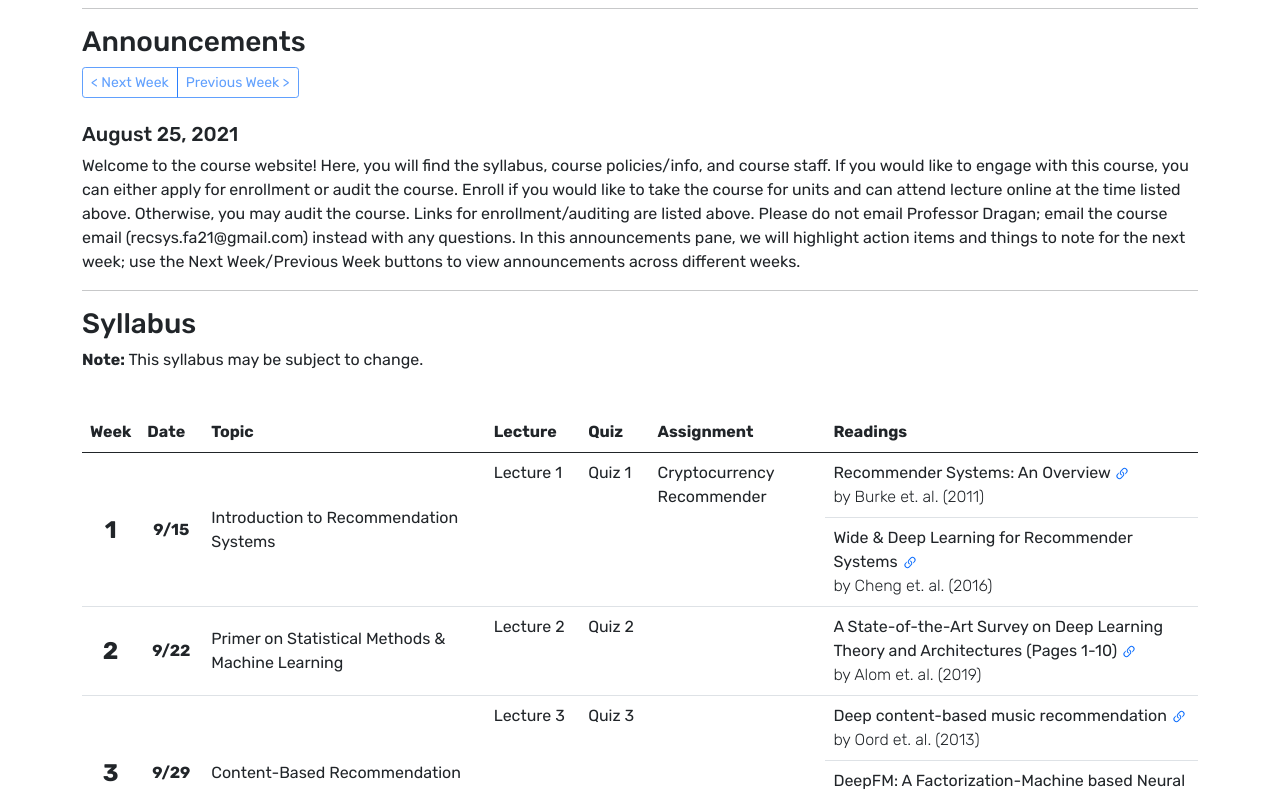
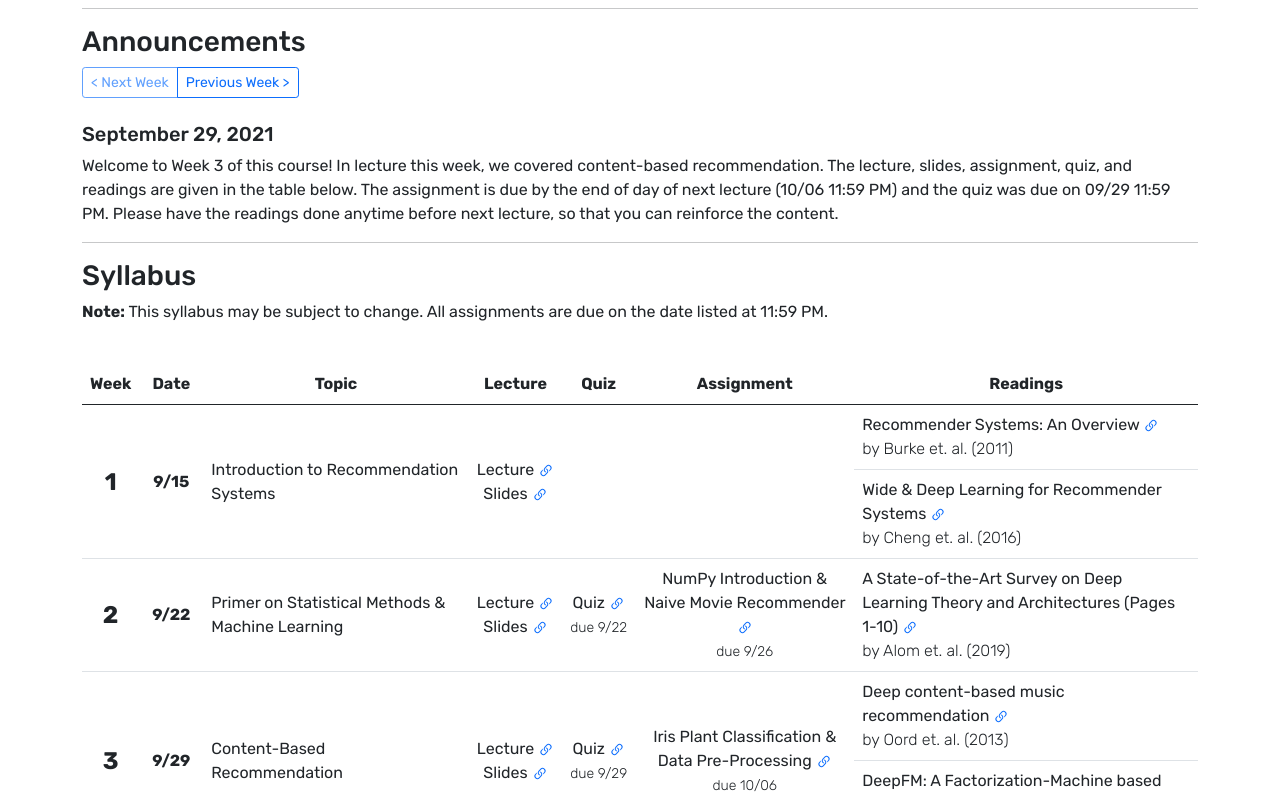
Before and after one commit to mlberkeley/rec-sys-decal-website, a React (Create React App) app: page /staff#/syllabus in a window 1280 px wide. Shown: the part 600-1396 px from the top of the page. Built offline with nearby package versions, Linux system fonts and the light colour scheme.

Commit message:
Updated syllabus with Weeks 1-3 content

```diff
--- a/src/content/announcements.json
+++ b/src/content/announcements.json
@@ -1,4 +1,8 @@
 [
+  {
+    "date": "September 29, 2021",
+    "announcement": "Welcome to Week 3 of this course! In lecture this week, we covered content-based recommendation. The lecture, slides, assignment, quiz, and readings are given in the table below. The assignment is due by the end of day of next lecture (10/06 11:59 PM) and the quiz was due on 09/29 11:59 PM. Please have the readings done anytime before next lecture, so that you can reinforce the content."
+  },
   {
     "date": "August 25, 2021",
     "announcement": "Welcome to the course website! Here, you will find the syllabus, course policies/info, and course staff. If you would like to engage with this course, you can either apply for enrollment or audit the course. Enroll if you would like to take the course for units and can attend lecture online at the time listed above. Otherwise, you may audit the course. Links for enrollment/auditing are listed above. Please do not email Professor Dragan; email the course email (recsys.fa21@gmail.com) instead with any questions. In this announcements pane, we will highlight action items and things to note for the next week; use the Next Week/Previous Week buttons to view announcements across different weeks."
--- a/src/content/syllabus.json
+++ b/src/content/syllabus.json
@@ -4,8 +4,8 @@
     "date": "9/15",
     "topic": "Introduction to Recommendation Systems",
     "description": "What are recommendation systems, their history, use cases, common problems dealt with in designing these systems",
-    "quizLink": "",
-    "lectureLink": "",
+    "lectureLink": "https://youtu.be/c4LVMBE7AUQ",
+    "slidesLink": "https://docs.google.com/presentation/d/1hKrFZQAbY5y2X2x3JPyoxS7Zx3NaVKNuNkV6ncIFYq8/edit?usp=sharing",
     "readings": [
       {
         "type": "paper",
@@ -20,18 +20,17 @@
         "link": "https://arxiv.org/pdf/1606.07792.pdf",
         "year": 2016
       }
-    ],
-    "assignment": {
-      "name": "Cryptocurrency Recommender",
-      "link": ""
-    }
+    ]
   },
   {
     "week": 2,
     "date": "9/22",
     "topic": "Primer on Statistical Methods & Machine Learning",
     "description": "basic statistical metrics, basic NLP methods, introduction to machine learning, ML paradigms",
-    "lectureLink": "",
+    "quizLink": "https://docs.google.com/forms/d/e/1FAIpQLSfUL7Im8SG53AcFDTmIpnrM0qh6EDRqlMlB53uXzkWJPNB0Qg/viewform",
+    "quizDueDate": "9/22",
+    "lectureLink": "https://youtu.be/kQysHK1zeCY",
+    "slidesLink": "https://docs.google.com/presentation/d/1OQOkzw0E6MBiRz34OS1BiqYV9WdWaoxbhmqgVqgY4XM/edit?usp=sharing",
     "readings": [
       {
         "type": "paper",
@@ -40,14 +39,22 @@
         "link": "https://www.mdpi.com/2079-9292/8/3/292",
         "year": 2019
       }
-    ]
+    ],
+    "assignment": {
+      "name": "NumPy Introduction & Naive Movie Recommender",
+      "link": "https://drive.google.com/drive/folders/1ywbD4lqZPrThSd0QmKLqS2DifbICTZHb?usp=sharing",
+      "dueDate": "9/26"
+    }
   },
   {
     "week": 3,
     "date": "9/29",
     "topic": "Content-Based Recommendation",
     "description": "using attributes of items to provide recommendations",
-    "lectureLink": "",
+    "quizLink": "https://docs.google.com/forms/d/e/1FAIpQLSejb91j0PX4lmaK3MUfSFVAKTzNg9BsiL6QEMzIl96fHl6g1Q/viewform",
+    "quizDueDate": "9/29",
+    "lectureLink": "https://youtu.be/hkP3RQbAAvA",
+    "slidesLink": "https://docs.google.com/presentation/d/1SYdavBlbhwMNlVdBOdByHkukW7dg5gIhp0Yr2VaPFrM/edit?usp=sharing",
     "readings": [
       {
         "type": "paper",
@@ -63,14 +70,21 @@
         "link": "https://arxiv.org/pdf/1703.04247.pdf",
         "year": 2017
       }
-    ]
+    ],
+    "assignment": {
+      "name": "Iris Plant Classification & Data Pre-Processing",
+      "link": "https://drive.google.com/drive/folders/1_5g4I0EVDdlCng9Pij1f7xFoWLHHaoQA?usp=sharing",
+      "dueDate": "10/06"
+    }
   },
   {
     "week": 4,
     "date": "10/06",
     "topic": "Collaborative Filtering",
     "description": "using user behavior to provide recommendations",
+    "quizLink": "",
     "lectureLink": "",
+    "slidesLink": "",
     "readings": [
       {
         "type": "paper",
@@ -86,14 +100,20 @@
         "link": "https://ieeexplore.ieee.org/stamp/stamp.jsp?tp=&arnumber=4470228",
         "year": 2007
       }
-    ]
+    ],
+    "assignment": {
+      "name": "NLP-Based Movie Recommender",
+      "dueDate": "10/13"
+    }
   },
   {
     "week": 5,
     "date": "10/13",
     "topic": "Deep Learning, Convolutional Neural Networks, & Autoencoding",
     "description": "using neural networks, image processing methods, and compressed representations to provide recommendations",
+    "quizLink": "",
     "lectureLink": "",
+    "slidesLink": "",
     "readings": []
   },
   {
@@ -101,7 +121,9 @@
     "date": "10/20",
     "topic": "Recurrent Neural Networks & Transformers",
     "description": "analyzing the language in item descriptions using state-of-the-art NLP methods",
+    "quizLink": "",
     "lectureLink": "",
+    "slidesLink": "",
     "readings": []
   },
   {
@@ -109,42 +131,54 @@
     "date": "10/27",
     "topic": "Deep Reinforcement Learning & Generative Adversarial Networks",
     "description": "getting recommendation systems to learn optimal recommendations, maximize metric(s)",
+    "quizLink": "",
     "lectureLink": "",
+    "slidesLink": "",
     "readings": []
   },
   {
     "week": 8,
     "date": "11/03",
     "topic": "Session-Based & Knowledge-Based Recommendation",
+    "quizLink": "",
     "lectureLink": "",
+    "slidesLink": "",
     "readings": []
   },
   {
     "week": 9,
     "date": "11/10",
     "topic": "Scoring, Hybridization, Evaluation, & Deployment Methods",
+    "quizLink": "",
     "lectureLink": "",
+    "slidesLink": "",
     "readings": []
   },
   {
     "week": 10,
     "date": "11/17",
     "topic": "Survey of Big Tech's Recommendation Systems & Ethics",
+    "quizLink": "",
     "lectureLink": "",
+    "slidesLink": "",
     "readings": []
   },
   {
     "week": 11,
     "date": "11/24",
     "topic": "Decision-Making Psychology, Security, & Adversarial Attacks",
+    "quizLink": "",
     "lectureLink": "",
+    "slidesLink": "",
     "readings": []
   },
   {
     "week": 12,
     "date": "12/01",
     "topic": "Finale & Project Presentations",
+    "quizLink": "",
     "lectureLink": "",
+    "slidesLink": "",
     "readings": []
   }
 ]
--- a/src/views/Syllabus.js
+++ b/src/views/Syllabus.js
@@ -86,18 +86,18 @@ class Syllabus extends React.Component {
 
                     <hr />
                     <h3>Syllabus</h3>
-                    <p><b>Note:</b> This syllabus may be subject to change.</p>
+                    <p><b>Note:</b> This syllabus may be subject to change. All assignments are due on the date listed at 11:59 PM.</p>
                     <br />
                     <Table className="syllabusTable">
                         <thead>
                         <tr>
-                            <th>Week</th>
-                            <th>Date</th>
-                            <th>Topic</th>
-                            <th>Lecture</th>
-                            <th>Quiz</th>
-                            <th>Assignment</th>
-                            <th>Readings</th>
+                            <th className="alignCenter">Week</th>
+                            <th className="alignCenter">Date</th>
+                            <th className="alignCenter">Topic</th>
+                            <th className="alignCenter">Lecture</th>
+                            <th className="alignCenter">Quiz</th>
+                            <th className="alignCenter">Assignment</th>
+                            <th className="alignCenter">Readings</th>
                         </tr>
                         </thead>
                         <tbody>
@@ -115,28 +115,41 @@ class Syllabus extends React.Component {
                                     <td className="alignVertical" rowspan={rowspan}>
                                         {week.topic}
                                     </td>
-                                    <td className="fullRowText" rowspan={rowspan}>
-                                        <span>
-                                            Lecture {idx+1}{' '}
-                                            {week.lectureLink && (
+                                    <td className="fullRowText alignVertical alignCenter" rowspan={rowspan}>
+                                        {week.lectureLink && (
+                                            <span>
+                                                Lecture{' '}
                                                 <a href={week.lectureLink} target="_blank" rel="noreferrer">
                                                     <LinkIcon />
                                                 </a>
-                                            )}
-                                        </span>
+                                                <br />
+                                            </span>
+                                        )}
+                                        {week.slidesLink && (
+                                            <span>
+                                                Slides{' '}
+                                                {week.slidesLink && (
+                                                    <a href={week.slidesLink} target="_blank" rel="noreferrer">
+                                                        <LinkIcon />
+                                                    </a>
+                                                )}
+                                                <br />
+                                            </span>
+                                        )}
                                     </td>
-                                    <td className="fullRowText" rowspan={rowspan}>
-                                        <span>
-                                            Quiz {idx+1}{' '}
-                                            {week.quizLink && (
+                                    <td className="fullRowText alignVertical alignCenter" rowspan={rowspan}>
+                                        {week.quizLink && (
+                                            <span>
+                                                Quiz{' '}
                                                 <a href={week.quizLink} target="_blank" rel="noreferrer">
                                                     <LinkIcon />
                                                 </a>
-                                            )}
-                                        </span>
-
+                                                <br />
+                                                <span style={{fontWeight: '300', fontSize: '14px'}}>due {week.quizDueDate}</span>
+                                            </span>
+                                        )}
                                     </td>
-                                    <td rowspan={rowspan}>
+                                    <td className="alignVertical alignCenter" rowspan={rowspan}>
                                         {week.assignment && (
                                             <span>
                                                 {week.assignment.name}{' '}
@@ -145,6 +158,8 @@ class Syllabus extends React.Component {
                                                         <LinkIcon />
                                                     </a>
                                                 )}
+                                                <br />
+                                                <span style={{fontWeight: '300', fontSize: '14px'}}>due {week.assignment.dueDate}</span>
                                             </span>
                                         )}
                                     </td>
```
